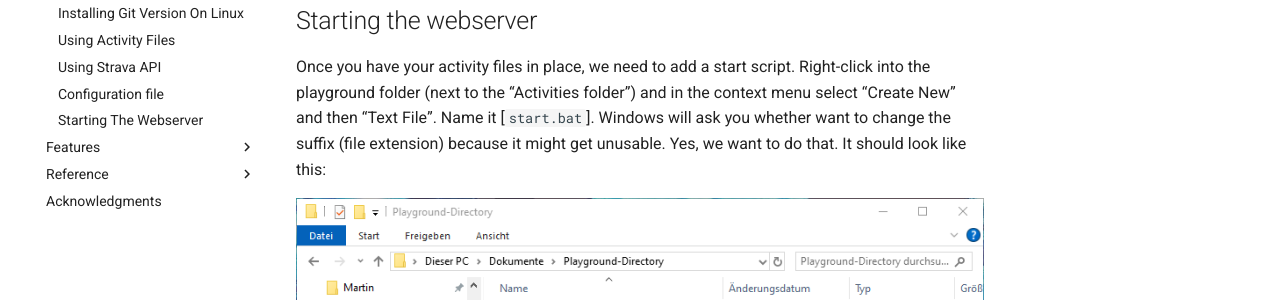
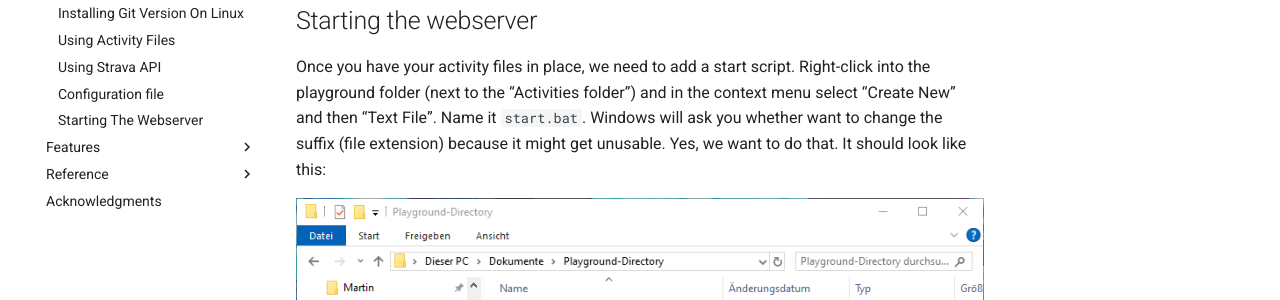
Before and after one commit to martin-ueding/geo-activity-playground, an MkDocs documentation site: the page built from docs/getting-started/installing-stable-on-windows.md, in a window 1280 px wide and 900 px high, scrolled down 4585 px. Shown: the part 203-503 px from the top of the window. Built offline with MkDocs 1.6.1 and Material for MkDocs 9.7.7, drawn with Linux system fonts in a browser that asks for light colours.

Commit message:
Remove brackets

```diff
--- a/docs/getting-started/installing-stable-on-windows.md
+++ b/docs/getting-started/installing-stable-on-windows.md
@@ -59,7 +59,7 @@ You need to have at least one activity file before you can start the program.
 
 ## Starting the webserver
 
-Once you have your activity files in place, we need to add a start script. Right-click into the playground folder (next to the “Activities folder”) and in the context menu select “Create New” and then “Text File”. Name it [`start.bat`]. Windows will ask you whether want to change the suffix (file extension) because it might get unusable. Yes, we want to do that. It should look like this:
+Once you have your activity files in place, we need to add a start script. Right-click into the playground folder (next to the “Activities folder”) and in the context menu select “Create New” and then “Text File”. Name it `start.bat`. Windows will ask you whether want to change the suffix (file extension) because it might get unusable. Yes, we want to do that. It should look like this:
 
 ![](windows-installation-14.png)
 
```
